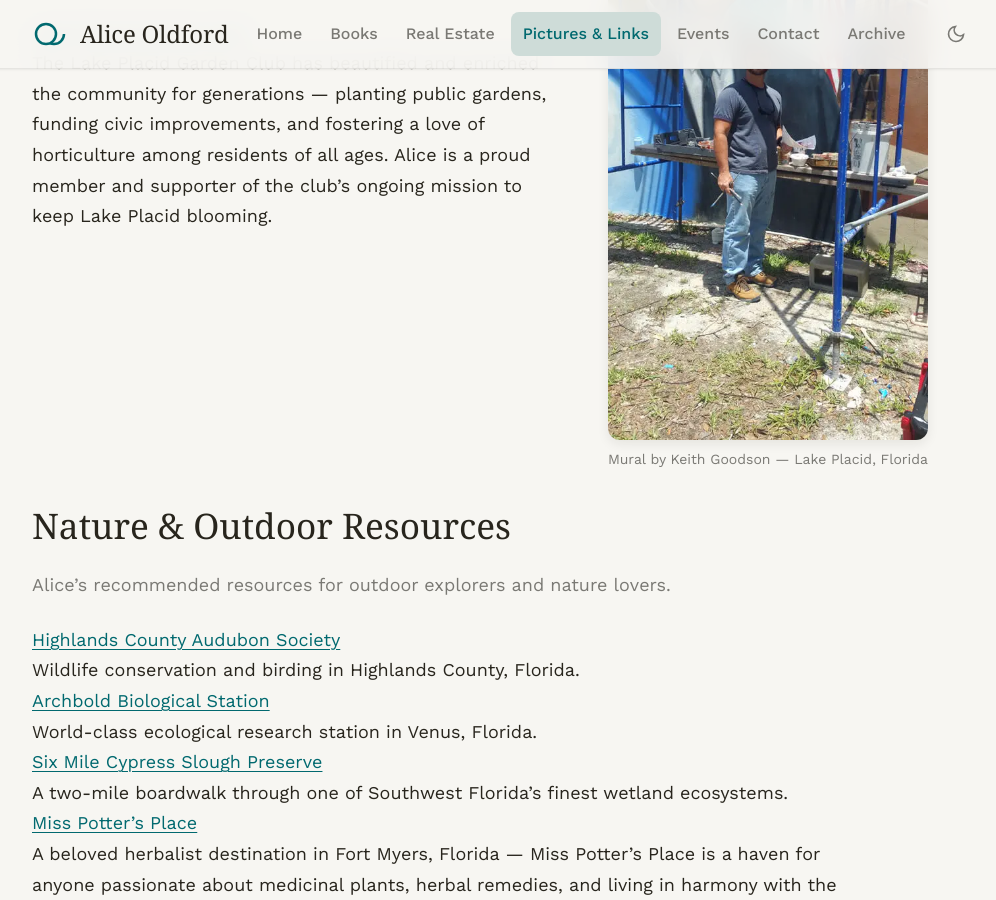
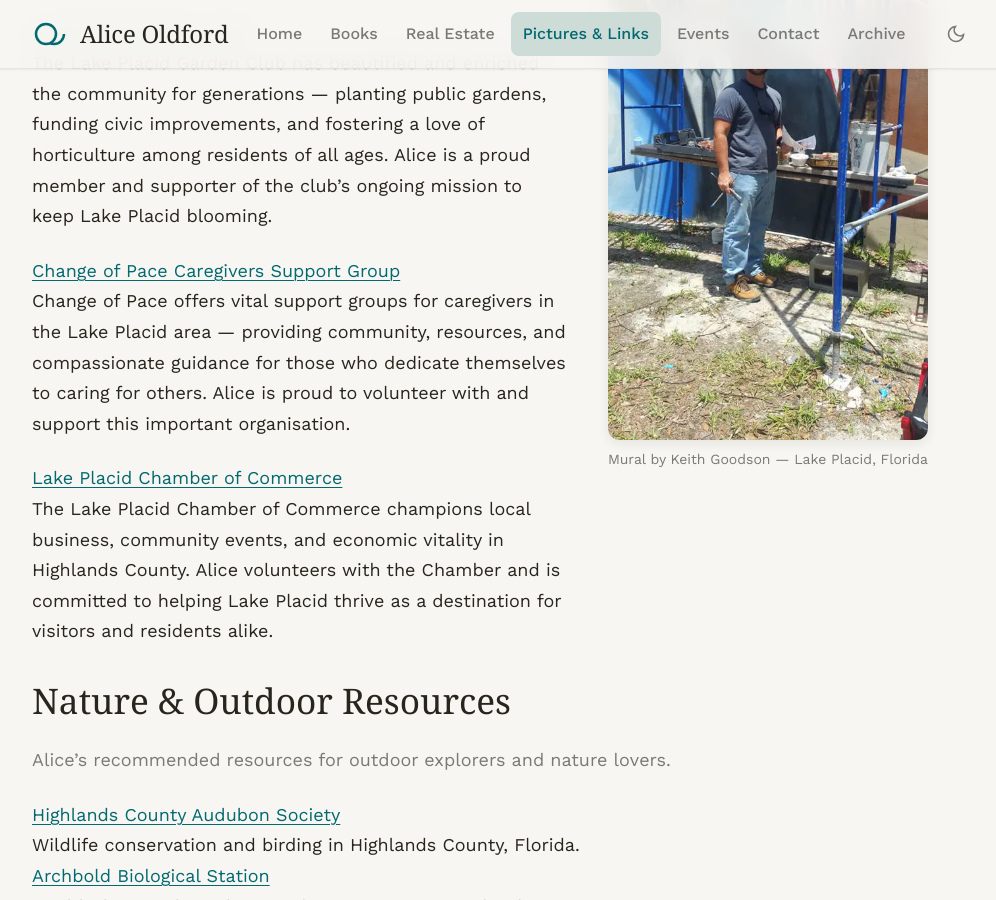
Before and after one commit to stuart-dotcom/aliceoldford.com, a Jekyll site: the page built from pictures.html, in a window 1280 px wide and 900 px high, scrolled down 2320 px. Shown: the whole window, without its empty margins (160-1156 px from the left). Built offline with Jekyll 4.4.1, drawn with Linux system fonts in a browser that asks for light colours; some web fonts are replaced.

Commit message:
Add Change of Pace Caregivers and Lake Placid Chamber of Commerce links to Pictures & Links page

```diff
--- a/pictures.html
+++ b/pictures.html
@@ -236,6 +236,22 @@ breadcrumbs:
               </a>
               <p class="links-list__desc">
                 The Lake Placid Garden Club has beautified and enriched the community for generations &mdash; planting public gardens, funding civic improvements, and fostering a love of horticulture among residents of all ages. Alice is a proud member and supporter of the club&rsquo;s ongoing mission to keep Lake Placid blooming.
+              </p>
+            </li>
+            <li class="links-list__item" style="margin-top: var(--space-6);">
+              <a href="https://www.changeofpacefl.com/support-groups" class="links-list__link" target="_blank" rel="noopener noreferrer">
+                Change of Pace Caregivers Support Group
+              </a>
+              <p class="links-list__desc">
+                Change of Pace offers vital support groups for caregivers in the Lake Placid area &mdash; providing community, resources, and compassionate guidance for those who dedicate themselves to caring for others. Alice is proud to volunteer with and support this important organisation.
+              </p>
+            </li>
+            <li class="links-list__item" style="margin-top: var(--space-6);">
+              <a href="https://www.lpfla.com/" class="links-list__link" target="_blank" rel="noopener noreferrer">
+                Lake Placid Chamber of Commerce
+              </a>
+              <p class="links-list__desc">
+                The Lake Placid Chamber of Commerce champions local business, community events, and economic vitality in Highlands County. Alice volunteers with the Chamber and is committed to helping Lake Placid thrive as a destination for visitors and residents alike.
               </p>
             </li>
           </ul>
```
